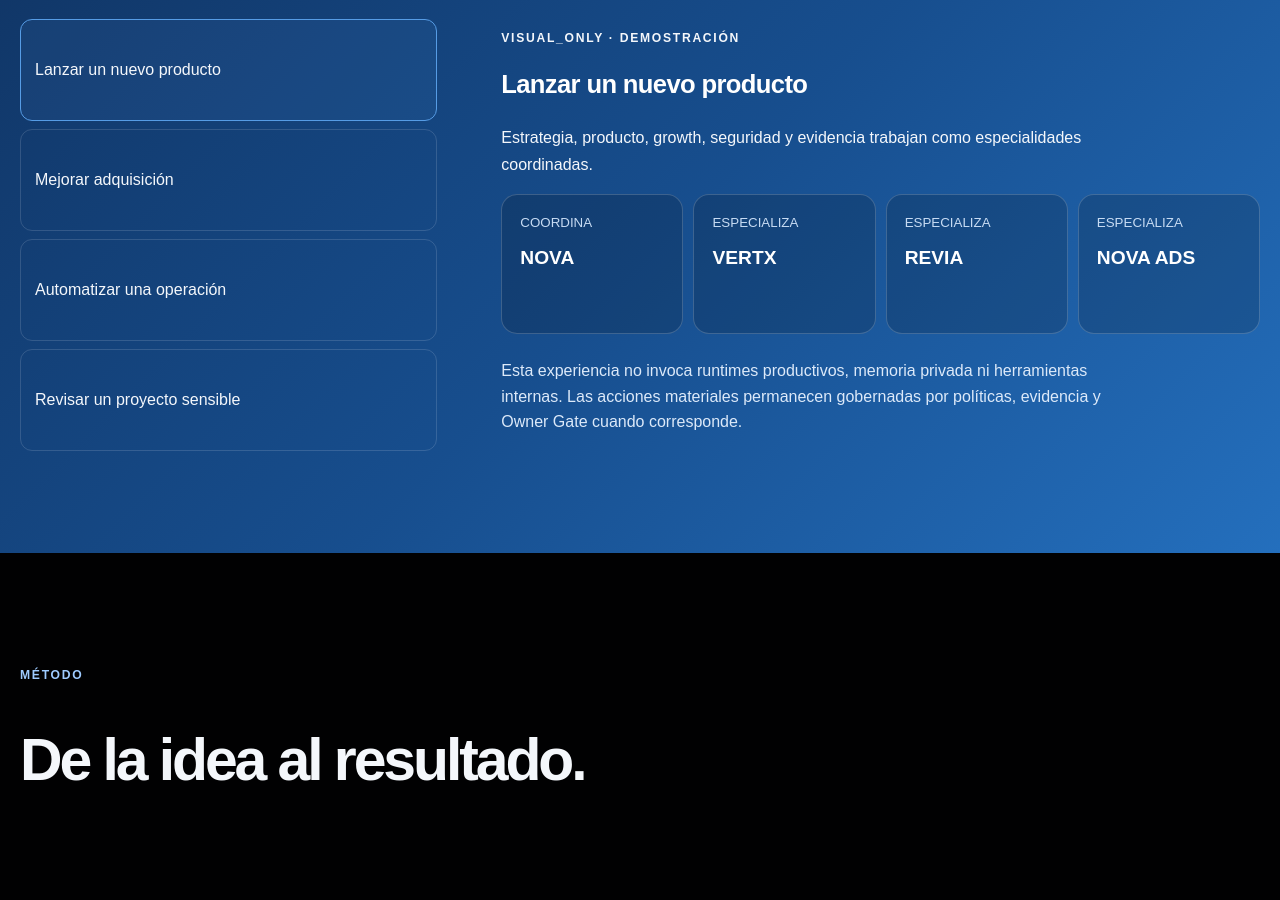
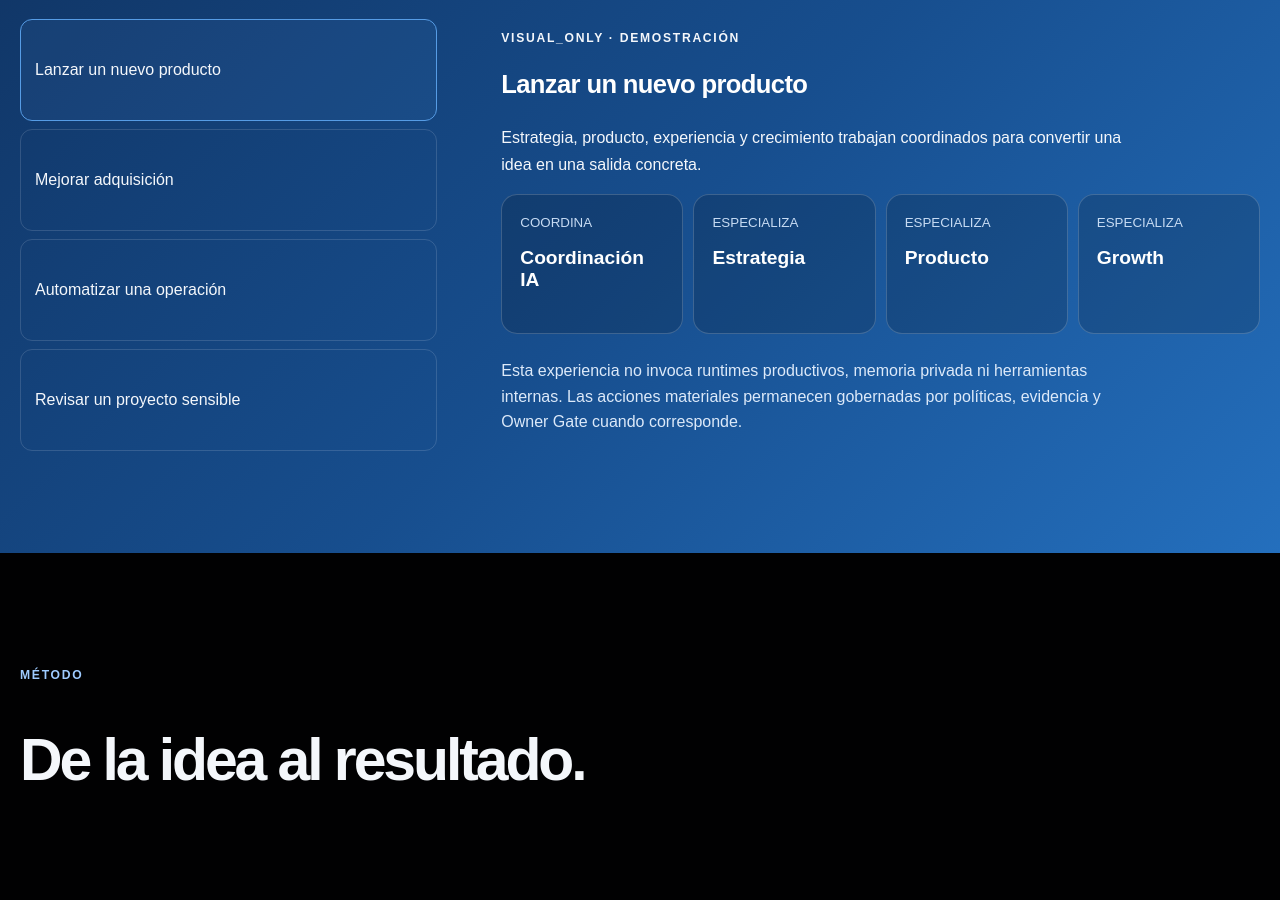
Before and after one commit to HockerAGI/hocker.agi, a Next.js app: page / in a window 1280 px wide. Shown: the part 5640-6540 px from the top of the page. Built offline with nearby package versions, Linux system fonts and the light colour scheme.

Commit message:
refactor: tighten public surface and contact UX

```diff
--- a/src/content/agi/public-missions.ts
+++ b/src/content/agi/public-missions.ts
@@ -1,6 +1,6 @@
 export const PUBLIC_MISSIONS=[
-{id:"launch-product",label:"Lanzar un nuevo producto",summary:"Estrategia, producto, growth, seguridad y evidencia trabajan como especialidades coordinadas.",specialists:["NOVA","VERTX","REVIA","NOVA ADS"],execution:"VISUAL_ONLY"as const},
-{id:"improve-acquisition",label:"Mejorar adquisición",summary:"Análisis de funnel, creatividad, medición y seguimiento sin ejecutar campañas desde la demo pública.",specialists:["NOVA","NOVA ADS","REVIA"],execution:"VISUAL_ONLY"as const},
-{id:"automate-operations",label:"Automatizar una operación",summary:"Contexto, proceso, riesgos y automatización se separan para mantener control humano proporcional al impacto.",specialists:["NOVA","SYNTIA","VERTX","HOSTIA"],execution:"VISUAL_ONLY"as const},
-{id:"review-risk",label:"Revisar un proyecto sensible",summary:"Especialistas técnicos, legales y de evidencia preparan análisis; las acciones materiales siguen sujetas a aprobación.",specialists:["NOVA","VERTX","JURIX","SYNTIA"],execution:"VISUAL_ONLY"as const}
-]as const;
+{id:"launch-product",label:"Lanzar un nuevo producto",summary:"Estrategia, producto, experiencia y crecimiento trabajan coordinados para convertir una idea en una salida concreta.",specialists:["Coordinación IA","Estrategia","Producto","Growth"]},
+{id:"improve-acquisition",label:"Mejorar adquisición",summary:"Analizamos funnel, creatividad, medición y seguimiento para detectar dónde se pierde demanda y qué mover primero.",specialists:["Coordinación IA","Growth","Creatividad","Analítica"]},
+{id:"automate-operations",label:"Automatizar una operación",summary:"Separamos objetivo, proceso, riesgos y automatización para construir una solución útil y controlable.",specialists:["Coordinación IA","Procesos","Automatización","Integraciones"]},
+{id:"review-risk",label:"Revisar un proyecto sensible",summary:"Combinamos análisis técnico, contexto, riesgos y documentación antes de recomendar una acción.",specialists:["Coordinación IA","Arquitectura","Riesgo","Evidencia"]}
+] as const;
```
